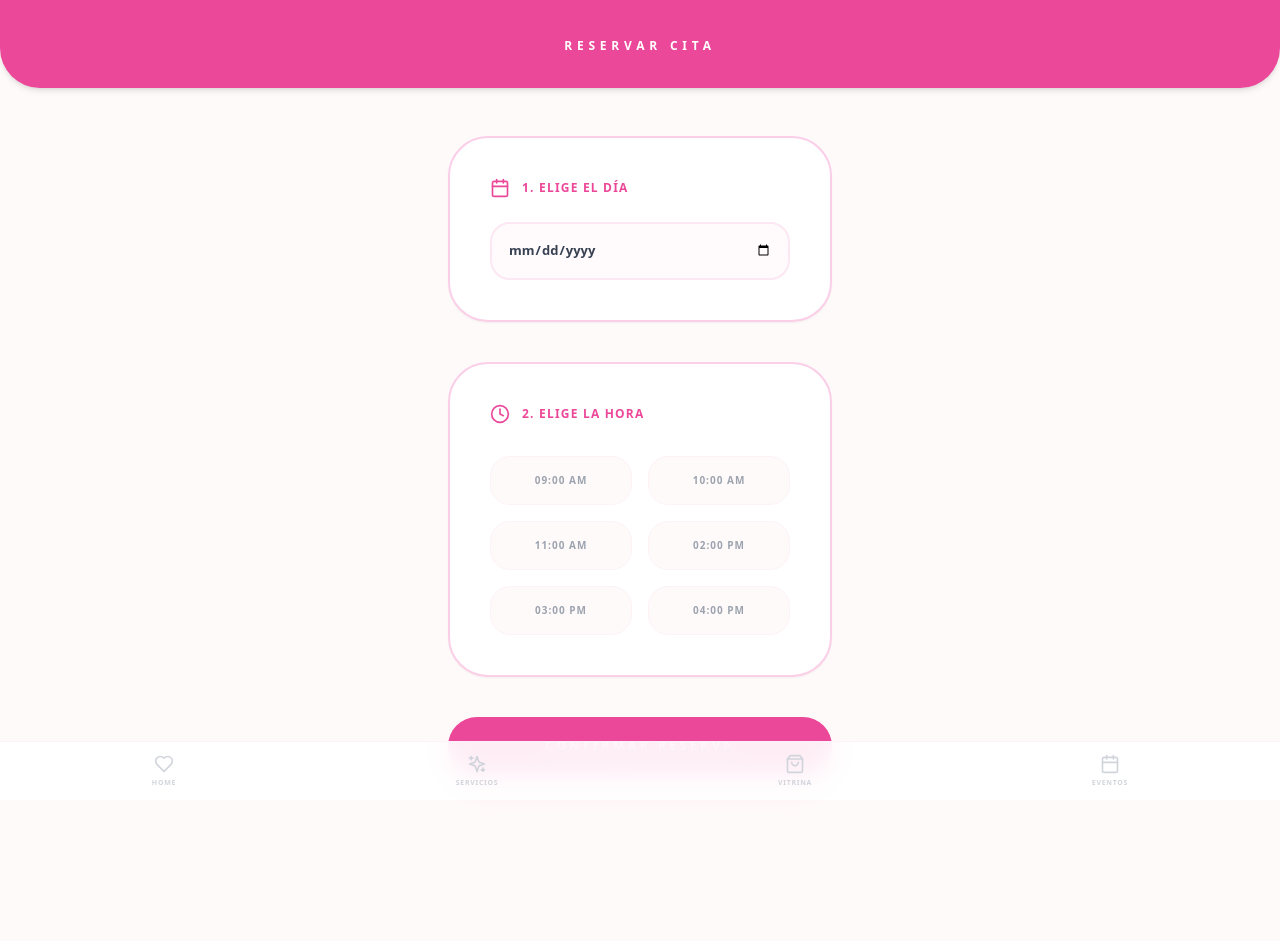
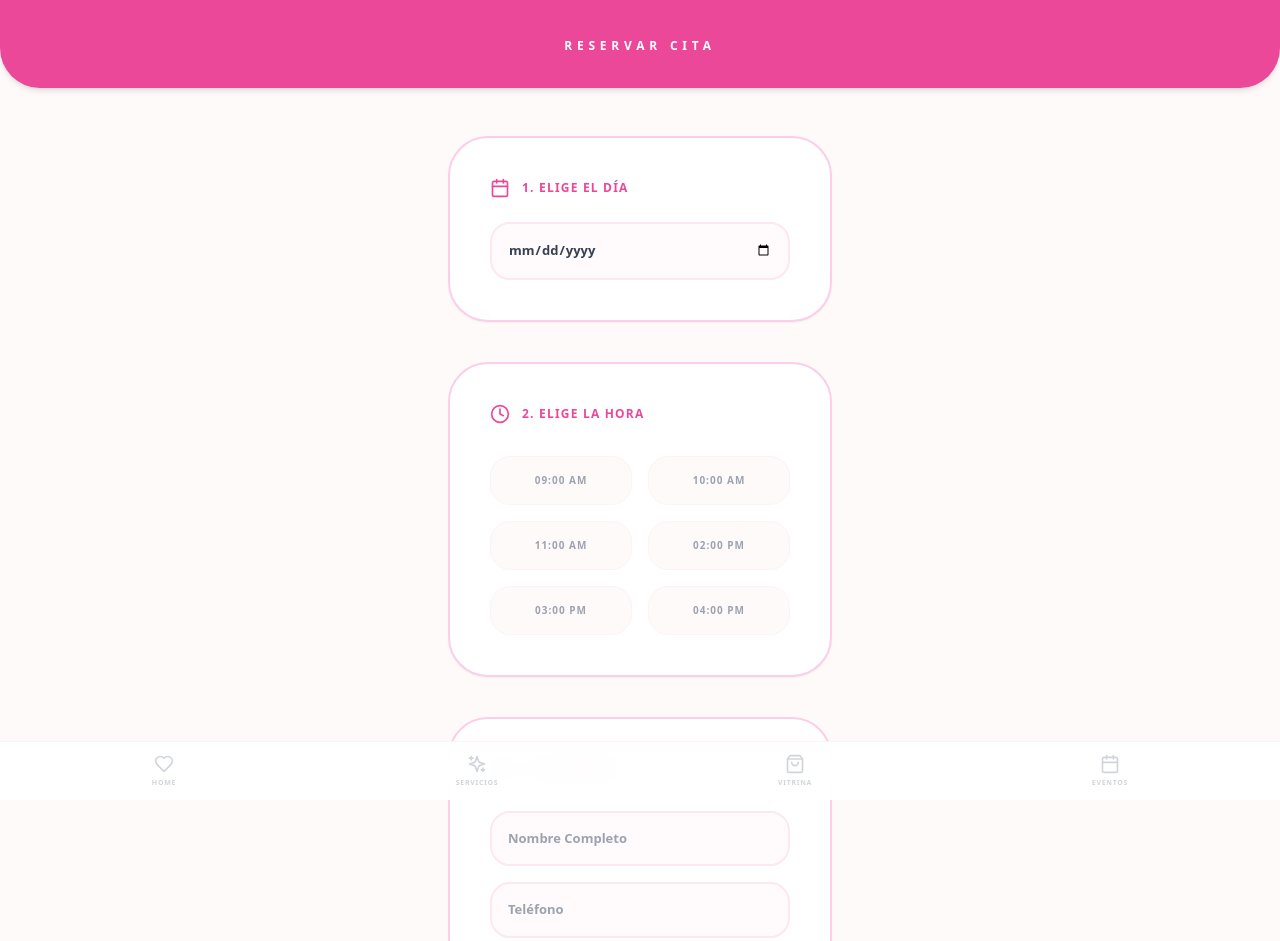
Before and after one commit to anaaz1798/martha-cute-studio, a React (Vite) app: page /reservar in a window 1280 px wide. Shown: the top 941 px of the page. Built offline with nearby package versions, Linux system fonts and the light colour scheme.

Commit message:
Update Reservar.jsx

```diff
--- a/src/pages/Reservar.jsx
+++ b/src/pages/Reservar.jsx
@@ -1,24 +1,45 @@
 import { useState } from 'react';
+import { useNavigate } from 'react-router-dom';
 import Navbar from '../components/Navbar';
-import { Calendar as CalendarIcon, Clock, CheckCircle2 } from 'lucide-react';
+import { Calendar as CalendarIcon, Clock, CheckCircle2, User, Phone } from 'lucide-react';
+import { supabase } from '../supabase';
 
 export default function ReservarPage() {
+  const navigate = useNavigate();
   const [fecha, setFecha] = useState('');
   const [hora, setHora] = useState('');
+  const [nombre, setNombre] = useState('');
+  const [telefono, setTelefono] = useState('');
   const [confirmado, setConfirmado] = useState(false);
+  const [loading, setLoading] = useState(false);
 
   const horasDisponibles = [
     '09:00 AM', '10:00 AM', '11:00 AM',
     '02:00 PM', '03:00 PM', '04:00 PM'
   ];
 
-  const handleReserva = () => {
-    if (fecha && hora) {
+  const handleReserva = async () => {
+    if (!fecha || !hora || !nombre || !telefono) {
+      alert("¡Epa! No dejes campos vacíos. Necesito saber quién eres y cuándo vienes.");
+      return;
+    }
+
+    setLoading(true);
+
+    // Conectamos con Supabase para guardar la cita de verdad
+    const { error } = await supabase.from('appointments').insert([{
+      appointment_time: `${fecha}T${hora.includes('PM') ? parseInt(hora)+12 : hora.split(':')[0]}:00:00Z`,
+      status: 'pending',
+      notes: `Cliente: ${nombre} - Tel: ${telefono}` // Aquí guardamos quién es
+    }]);
+
+    if (!error) {
       setConfirmado(true);
-      // Aquí luego conectamos con Supabase para guardar la cita
     } else {
-      alert("Porfa, selecciona fecha y hora");
+      console.error(error);
+      alert("Coño, hubo un error al guardar. Revisa la conexión.");
     }
+    setLoading(false);
   };
 
   if (confirmado) {
@@ -28,11 +49,11 @@ export default function ReservarPage() {
           <CheckCircle2 className="w-20 h-20 text-[#ec4899] mb-6" />
           <h2 className="font-black text-[18px] uppercase text-gray-800 tracking-widest">¡Cita Agendada!</h2>
           <p className="text-[12px] text-gray-500 mt-4 leading-relaxed">
-            Te esperamos el día <span className="font-black text-[#ec4899]">{fecha}</span> a las <span className="font-black text-[#ec4899]">{hora}</span>.
+            Te esperamos, <span className="font-black text-[#ec4899]">{nombre}</span>, el día <span className="font-black text-[#ec4899]">{fecha}</span> a las <span className="font-black text-[#ec4899]">{hora}</span>.
           </p>
           <button
-            onClick={() => window.location.href = '/'}
-            className="mt-10 bg-[#ec4899] text-white px-10 py-4 rounded-full text-[11px] font-black uppercase tracking-[0.2em] shadow-lg shadow-pink-100"
+            onClick={() => navigate('/')}
+            className="mt-10 bg-[#ec4899] text-white px-10 py-4 rounded-full text-[11px] font-black uppercase tracking-[0.2em] shadow-lg"
           >
             Volver al inicio
           </button>
@@ -57,7 +78,7 @@ export default function ReservarPage() {
           </div>
           <input
             type="date"
-            className="w-full p-4 bg-pink-50/30 border-2 border-pink-100 rounded-[20px] text-[13px] font-bold text-gray-700 outline-none focus:border-[#ec4899] transition-all"
+            className="w-full p-4 bg-pink-50/30 border-2 border-pink-100 rounded-[20px] text-[13px] font-bold text-gray-700 outline-none"
             onChange={(e) => setFecha(e.target.value)}
           />
         </section>
@@ -74,9 +95,7 @@ export default function ReservarPage() {
                 key={h}
                 onClick={() => setHora(h)}
                 className={`py-4 rounded-[20px] text-[10px] font-black uppercase tracking-widest transition-all ${
-                  hora === h
-                  ? 'bg-[#ec4899] text-white shadow-lg shadow-pink-200 scale-95'
-                  : 'bg-[#fffafa] text-gray-400 border border-pink-50'
+                  hora === h ? 'bg-[#ec4899] text-white shadow-lg' : 'bg-[#fffafa] text-gray-400 border border-pink-50'
                 }`}
               >
                 {h}
@@ -85,12 +104,35 @@ export default function ReservarPage() {
           </div>
         </section>
 
+        {/* PASO 3: DATOS DE CONTACTO (¡Lo que faltaba!) */}
+        <section className="bg-white rounded-[40px] p-10 shadow-sm border-2 border-[#fbcfe8] space-y-4">
+          <div className="flex items-center gap-3 mb-4 text-[#ec4899]">
+            <User className="w-5 h-5" />
+            <h3 className="font-black text-[12px] uppercase tracking-widest">3. Tus Datos</h3>
+          </div>
+          <input
+            type="text"
+            placeholder="Nombre Completo"
+            className="w-full p-4 bg-pink-50/30 border-2 border-pink-100 rounded-[20px] text-[13px] font-bold outline-none"
+            value={nombre}
+            onChange={(e) => setNombre(e.target.value)}
+          />
+          <input
+            type="tel"
+            placeholder="Teléfono"
+            className="w-full p-4 bg-pink-50/30 border-2 border-pink-100 rounded-[20px] text-[13px] font-bold outline-none"
+            value={telefono}
+            onChange={(e) => setTelefono(e.target.value)}
+          />
+        </section>
+
         {/* BOTÓN FINAL */}
         <button
           onClick={handleReserva}
-          className="w-full bg-[#ec4899] text-white py-5 rounded-full text-[12px] font-black uppercase tracking-[0.3em] shadow-xl shadow-pink-100 active:scale-95 transition-all"
+          disabled={loading}
+          className="w-full bg-[#ec4899] text-white py-5 rounded-full text-[12px] font-black uppercase tracking-[0.3em] shadow-xl active:scale-95 disabled:opacity-50"
         >
-          Confirmar Reserva
+          {loading ? 'Guardando...' : 'Confirmar Reserva'}
         </button>
 
       </main>
```
